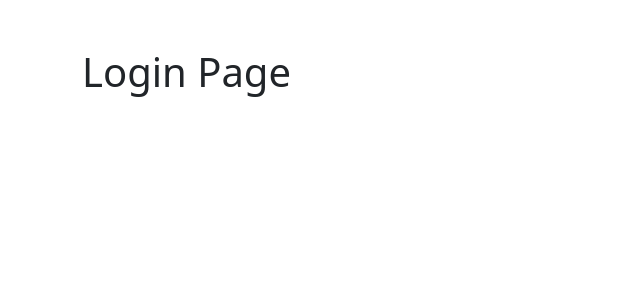
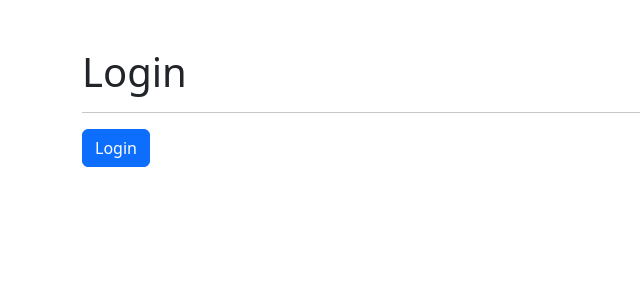
Before and after one commit to luferrduc/heroes-search-app, a React (Vite) app: page /login in a window 1280 px wide. Shown: the top 300 px of the page, without its empty margins (0-640 px from the left). Built offline with nearby package versions, Linux system fonts and the light colour scheme.

Commit message:
Rotues Login, handleLogin and Logout

```diff
--- a/src/auth/pages/LoginPage.tsx
+++ b/src/auth/pages/LoginPage.tsx
@@ -1,5 +1,23 @@
+import { useNavigate } from "react-router"
+
 export const LoginPage = () => {
+
+  const navigate = useNavigate()
+  const handleLogin = () => {
+    navigate('/', {
+      replace: true
+    })
+  }
   return (
-    <h1>Login Page</h1>
+    <>
+      <h1>Login</h1>
+      <hr />
+      <button
+        className="btn btn-primary"
+        onClick={handleLogin}
+      >
+        Login
+      </button>
+    </>
   )
 }
--- a/src/ui/components/Navbar.tsx
+++ b/src/ui/components/Navbar.tsx
@@ -1,6 +1,14 @@
-import { Link, NavLink } from "react-router"
+import { Link, NavLink, useNavigate } from "react-router"
 
 export const Navbar = () => {
+	const navigate = useNavigate()
+
+
+	const handleLogout = () => {
+		navigate('/login', {
+			replace: true // Reemplazando el historial anterior
+		})
+	}
 	return (
 		<nav
 			className="navbar navbar-expand-lg bg-body-tertiary px-2 py-3"
@@ -49,7 +57,9 @@ export const Navbar = () => {
 					</ul>
           <ul className="navbar-nav ml-auto">
             <span className="nav-item nav-link text-primary">Luciano</span>
-            <button className="nav-item nav-link btn btn-outline-success w-100">
+            <button className="nav-item nav-link btn btn-outline-success w-100"
+							onClick={ handleLogout }
+							>
               Logout
             </button>
           </ul>
```
Also changed, not shown: src/heroes/routes/HeroRoutes.tsx (added, +22 -0 lines), src/router/AppRouter.tsx (+15 -0 lines).
